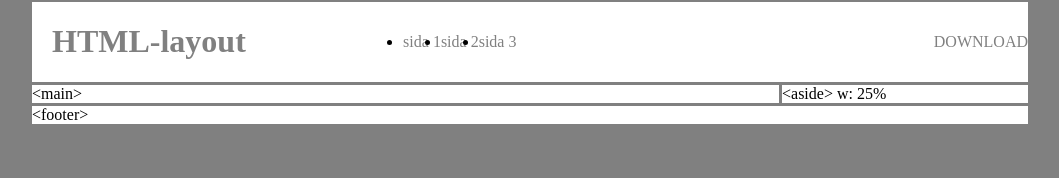
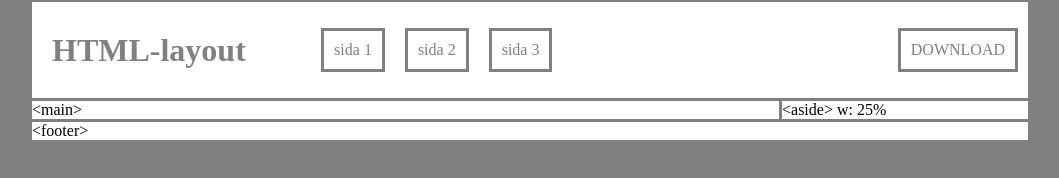
Before and after one commit to Prakticum/html-css-layout-yytrofimov, a plain HTML site: page index.html in a window 1280 px wide. Shown: the whole page, without its empty margins (110-1169 px from the left). Drawn offline with Linux system fonts and the light colour scheme.

Commit message:
Update index.html
uppdaterad steg 4

```diff
--- a/index.html
+++ b/index.html
@@ -1,11 +1,10 @@
 <!DOCTYPE html>
 <html lang="sv">
-
   <head>
-    <meta charset="UTF-8">
-    <meta name="viewport" content="width=device-width, initial-scale=1.0">
+    <meta charset="UTF-8" />
+    <meta name="viewport" content="width=device-width, initial-scale=1.0" />
     <title>HTML-CSS-layout 1</title>
-    <link rel="stylesheet" href="css/style.css">
+    <link rel="stylesheet" href="css/style.css" />
   </head>
 
   <body>
@@ -14,25 +13,16 @@
         <h1>HTML-layout</h1>
         <nav>
           <ul>
-                    <li class = "button active"><a href="#">sida 1</a></li>
-                    <li class = "button"><a href="#">sida 2</a></li>
-                    <li class = "button"><a href="#">sida 3</a></li>
+            <li class="borded active"><a href="#">sida 1</a></li>
+            <li class="borded"><a href="#">sida 2</a></li>
+            <li class="borded"><a href="#">sida 3</a></li>
           </ul>
-
         </nav>
-            <a href="#" class = "button">DOWNLOAD</a>
+        <a href="#" class="borded">DOWNLOAD</a>
       </header>
-        <main>
-            &ltmain&gt
-        </main>
-        <aside>
-            &ltaside&gt
-            w: 25%
-        </aside>
-        <footer>
-            &ltfooter&gt
-        </footer>
+      <main>&ltmain&gt</main>
+      <aside>&ltaside&gt w: 25%</aside>
+      <footer>&ltfooter&gt</footer>
     </div>
   </body>
-
 </html>
```
Lines whose indentation alone changed are shown as unchanged.
